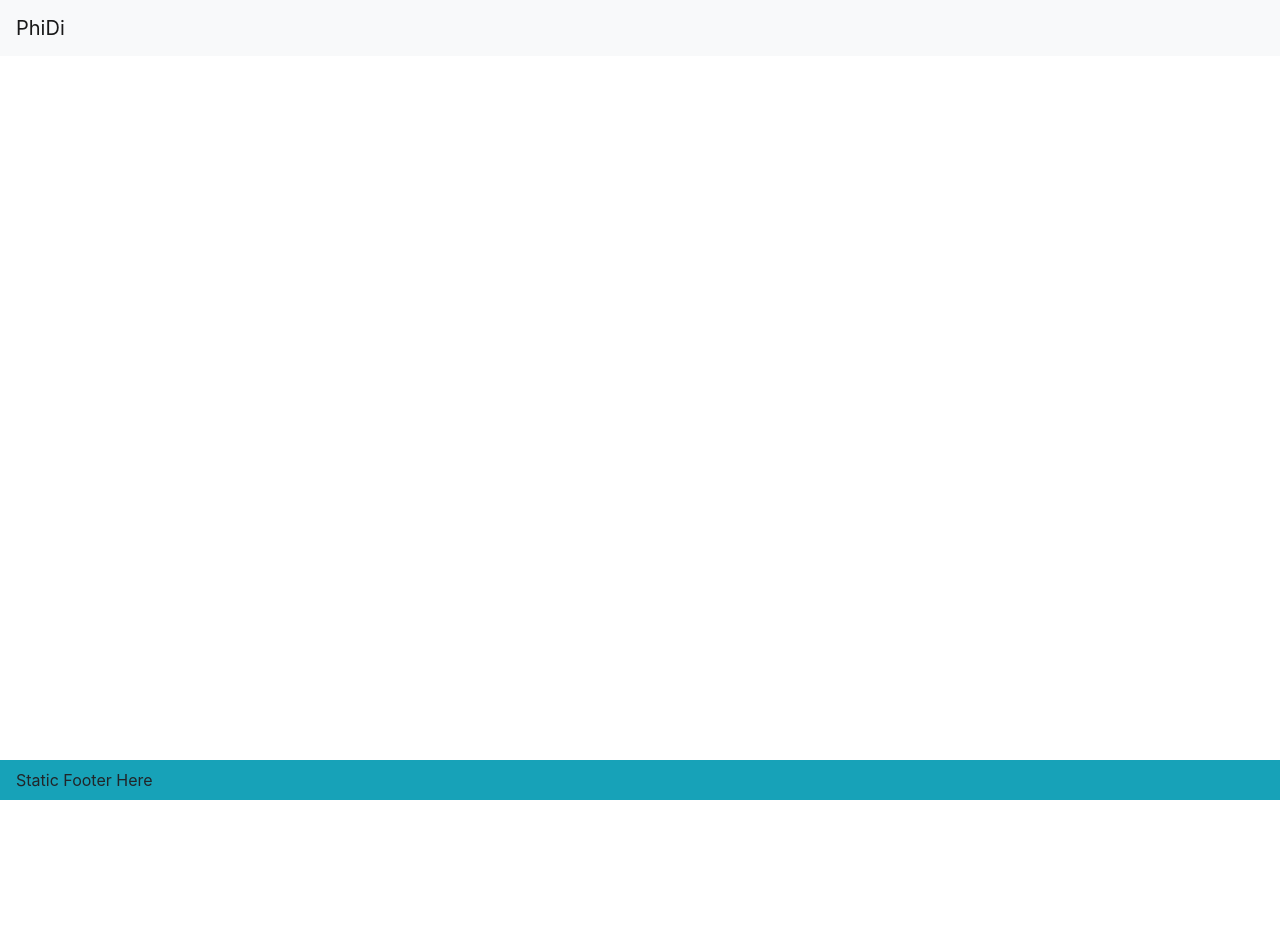
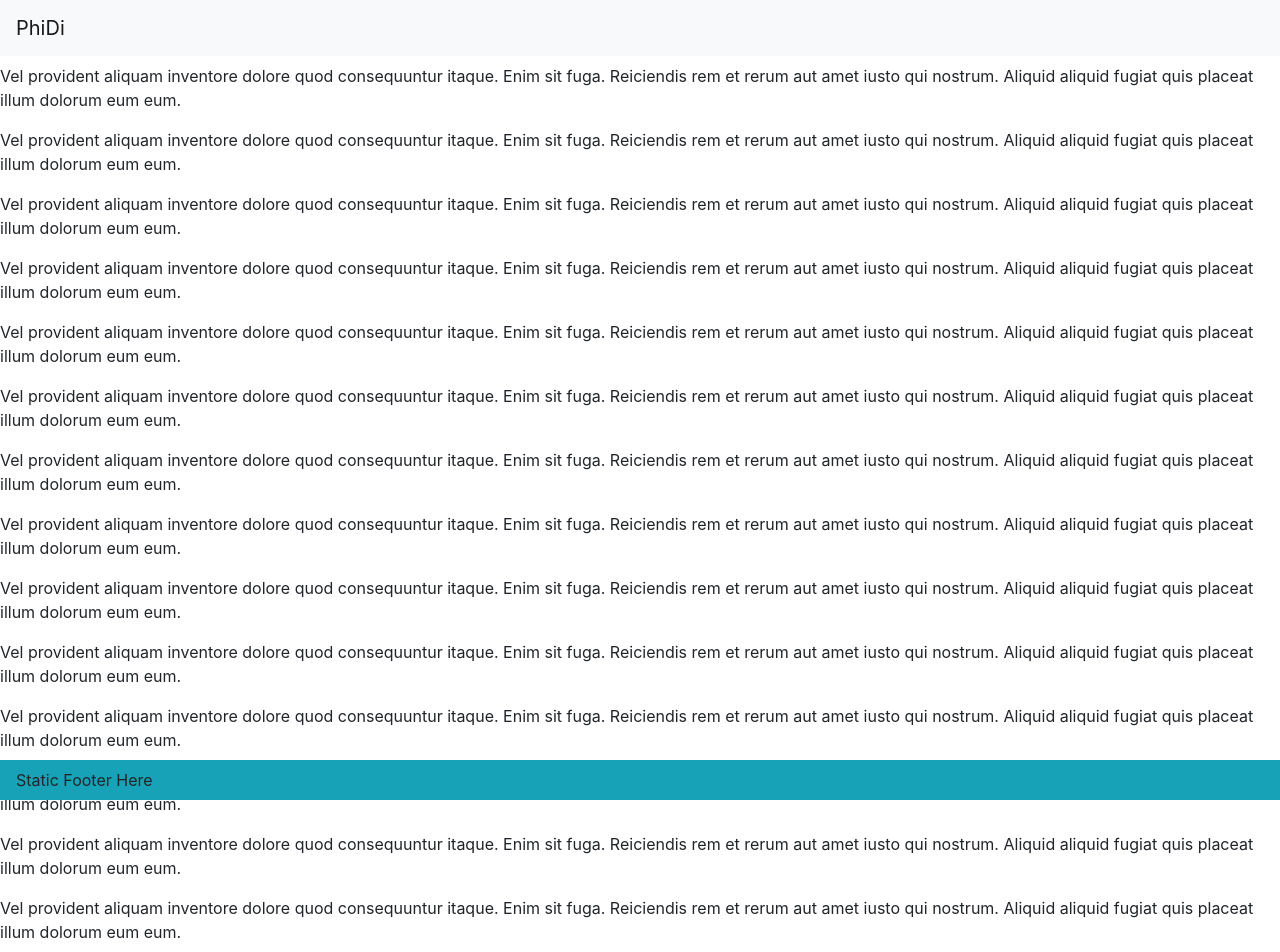
Before and after one commit to jtala/phidi, a React (Create React App) app: page / in a window 1280 px wide. Shown: the top 952 px of the page. Before the commit the page ends 800 px from the top, so only its background shows below. Built offline with nearby package versions, Linux system fonts and the light colour scheme.

Commit message:
dummy text

```diff
--- a/src/components/Content.js
+++ b/src/components/Content.js
@@ -2,20 +2,26 @@ import React from "react";
 
 function Content () {
     return (
-        <div>
-        Lorem Lorem Lorem
-        Lorem Lorem Lorem
-        Lorem Lorem Lorem
-        Lorem Lorem Lorem
-        Lorem Lorem Lorem
-        Lorem Lorem Lorem
-        Lorem Lorem Lorem
-        Lorem Lorem Lorem
-        Lorem Lorem Lorem
-        Lorem Lorem Lorem
-        Lorem Lorem Lorem
-        Lorem Lorem Lorem
-        Lorem Lorem Lorem
+        <div className ='content'>
+        <p>Vel provident aliquam inventore dolore quod consequuntur itaque. Enim sit fuga. Reiciendis rem et rerum aut amet iusto qui nostrum. Aliquid aliquid fugiat quis placeat illum dolorum eum eum.</p>
+        <p>Vel provident aliquam inventore dolore quod consequuntur itaque. Enim sit fuga. Reiciendis rem et rerum aut amet iusto qui nostrum. Aliquid aliquid fugiat quis placeat illum dolorum eum eum.</p>
+        <p>Vel provident aliquam inventore dolore quod consequuntur itaque. Enim sit fuga. Reiciendis rem et rerum aut amet iusto qui nostrum. Aliquid aliquid fugiat quis placeat illum dolorum eum eum.</p>
+        <p>Vel provident aliquam inventore dolore quod consequuntur itaque. Enim sit fuga. Reiciendis rem et rerum aut amet iusto qui nostrum. Aliquid aliquid fugiat quis placeat illum dolorum eum eum.</p>
+        <p>Vel provident aliquam inventore dolore quod consequuntur itaque. Enim sit fuga. Reiciendis rem et rerum aut amet iusto qui nostrum. Aliquid aliquid fugiat quis placeat illum dolorum eum eum.</p>
+        <p>Vel provident aliquam inventore dolore quod consequuntur itaque. Enim sit fuga. Reiciendis rem et rerum aut amet iusto qui nostrum. Aliquid aliquid fugiat quis placeat illum dolorum eum eum.</p>
+        <p>Vel provident aliquam inventore dolore quod consequuntur itaque. Enim sit fuga. Reiciendis rem et rerum aut amet iusto qui nostrum. Aliquid aliquid fugiat quis placeat illum dolorum eum eum.</p>
+        <p>Vel provident aliquam inventore dolore quod consequuntur itaque. Enim sit fuga. Reiciendis rem et rerum aut amet iusto qui nostrum. Aliquid aliquid fugiat quis placeat illum dolorum eum eum.</p>
+        <p>Vel provident aliquam inventore dolore quod consequuntur itaque. Enim sit fuga. Reiciendis rem et rerum aut amet iusto qui nostrum. Aliquid aliquid fugiat quis placeat illum dolorum eum eum.</p>
+        <p>Vel provident aliquam inventore dolore quod consequuntur itaque. Enim sit fuga. Reiciendis rem et rerum aut amet iusto qui nostrum. Aliquid aliquid fugiat quis placeat illum dolorum eum eum.</p>
+        <p>Vel provident aliquam inventore dolore quod consequuntur itaque. Enim sit fuga. Reiciendis rem et rerum aut amet iusto qui nostrum. Aliquid aliquid fugiat quis placeat illum dolorum eum eum.</p>
+        <p>Vel provident aliquam inventore dolore quod consequuntur itaque. Enim sit fuga. Reiciendis rem et rerum aut amet iusto qui nostrum. Aliquid aliquid fugiat quis placeat illum dolorum eum eum.</p>
+        <p>Vel provident aliquam inventore dolore quod consequuntur itaque. Enim sit fuga. Reiciendis rem et rerum aut amet iusto qui nostrum. Aliquid aliquid fugiat quis placeat illum dolorum eum eum.</p>
+        <p>Vel provident aliquam inventore dolore quod consequuntur itaque. Enim sit fuga. Reiciendis rem et rerum aut amet iusto qui nostrum. Aliquid aliquid fugiat quis placeat illum dolorum eum eum.</p>
+        <p>Vel provident aliquam inventore dolore quod consequuntur itaque. Enim sit fuga. Reiciendis rem et rerum aut amet iusto qui nostrum. Aliquid aliquid fugiat quis placeat illum dolorum eum eum.</p>
+        <p>Vel provident aliquam inventore dolore quod consequuntur itaque. Enim sit fuga. Reiciendis rem et rerum aut amet iusto qui nostrum. Aliquid aliquid fugiat quis placeat illum dolorum eum eum.</p>
+        <p>Vel provident aliquam inventore dolore quod consequuntur itaque. Enim sit fuga. Reiciendis rem et rerum aut amet iusto qui nostrum. Aliquid aliquid fugiat quis placeat illum dolorum eum eum.</p>
+        <p>Vel provident aliquam inventore dolore quod consequuntur itaque. Enim sit fuga. Reiciendis rem et rerum aut amet iusto qui nostrum. Aliquid aliquid fugiat quis placeat illum dolorum eum eum.</p>
+        <p>Vel provident aliquam inventore dolore quod consequuntur itaque. Enim sit fuga. Reiciendis rem et rerum aut amet iusto qui nostrum. Aliquid aliquid fugiat quis placeat illum dolorum eum eum.</p>
         </div>
     )
 }
```
